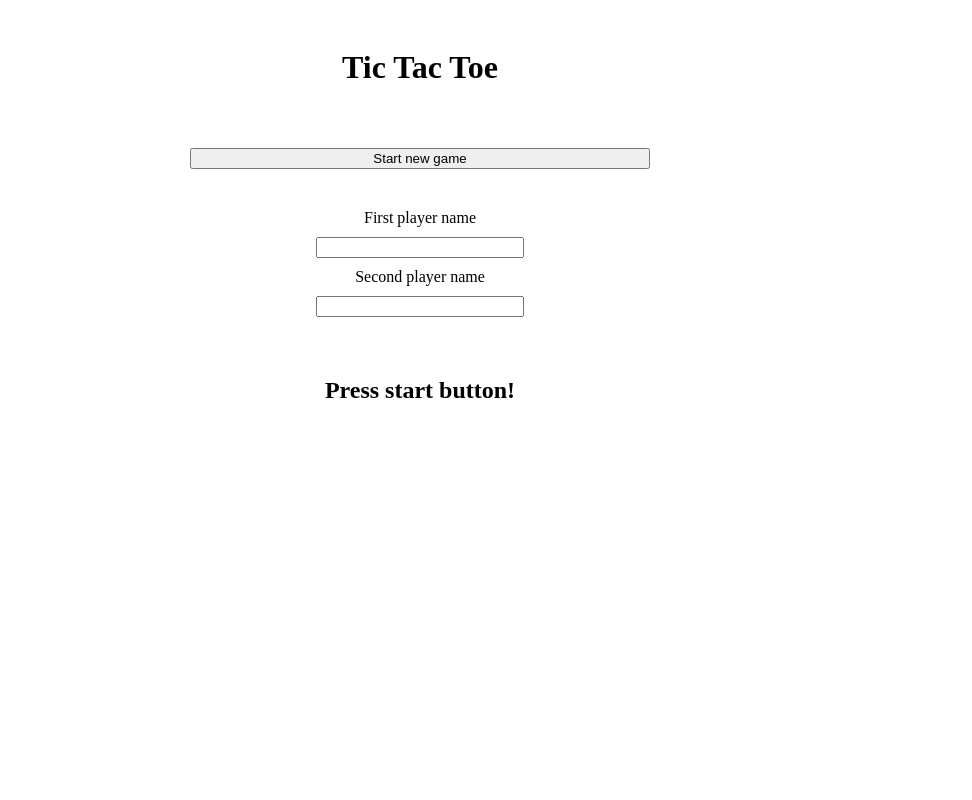
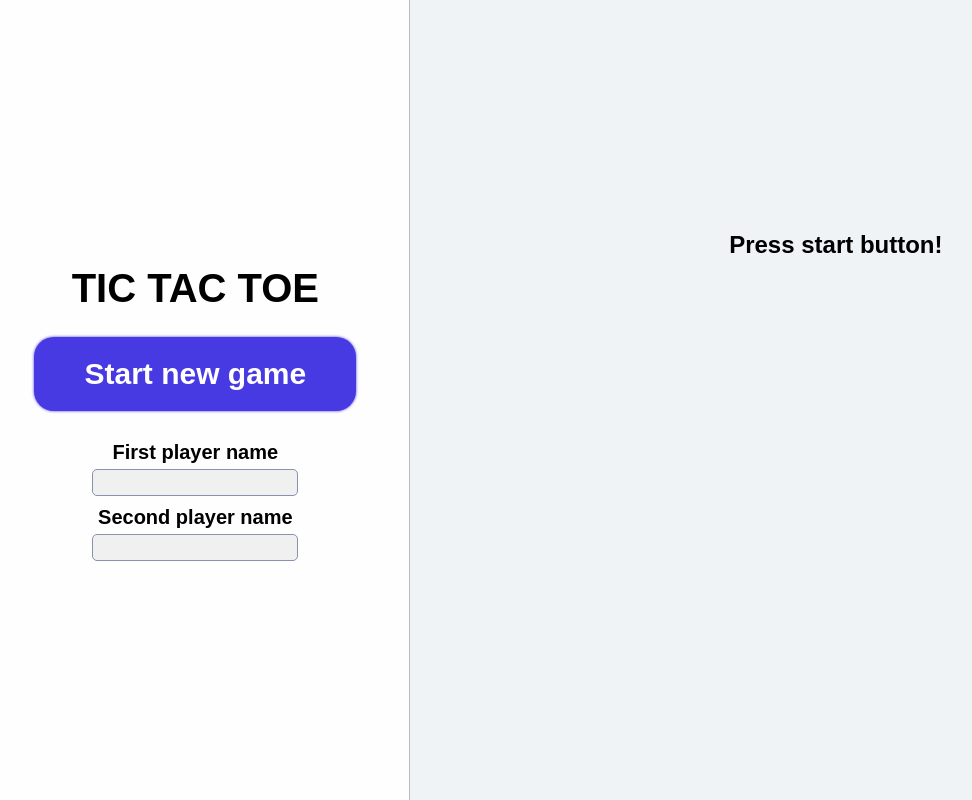
Before and after one commit to MrHyaena/tic-tac-toe, a plain HTML site: page index.html in a window 1280 px wide. Shown: the whole page, without its empty margins (18-990 px from the left). Drawn offline with Linux system fonts and the light colour scheme.

Commit message:
Console styling with CSS

```diff
--- a/index.html
+++ b/index.html
@@ -18,10 +18,12 @@
           <label for="inputTwo">Second player name</label>
           <input type="text" name="inputTwo" id="inputTwo" />
         </div>
+      </div>
+      <div id="boardColumn">
         <h2 id="turnBanner"></h2>
         <div id="playerStats"></div>
+        <div id="boardContainer"></div>
       </div>
-      <div id="boardContainer"></div>
     </div>
   </body>
 </html>
--- a/script.js
+++ b/script.js
@@ -1,6 +1,7 @@
 const startNewGame = document.querySelector("#startNewGame");
 const turnBanner = document.querySelector("#turnBanner");
 const controler = document.querySelector("#controler");
+const boardColumn = document.querySelector("#boardColumn");
 turnBanner.textContent = "Press start button!";
 startNewGame.addEventListener("click", () => {
   let playerOneName = document.getElementById("inputOne").value;
@@ -15,11 +16,11 @@ startNewGame.addEventListener("click", () => {
     const playerStats = document.querySelector("#playerStats");
 
     const playerOneStats = document.createElement("h3");
-    playerOneStats.textContent = "PLAYER ONE: " + playerOneName + " | X";
+    playerOneStats.textContent = playerOneName + " | X";
     playerStats.appendChild(playerOneStats);
 
     const playerTwoStats = document.createElement("h3");
-    playerTwoStats.textContent = "PLAYER TWO: " + playerTwoName + " | O";
+    playerTwoStats.textContent = playerTwoName + " | O";
     playerStats.appendChild(playerTwoStats);
 
     function createBoardDOM() {
@@ -43,13 +44,13 @@ startNewGame.addEventListener("click", () => {
                 squareContent = 1;
                 console.log(myGame.playerOne.name);
 
-                square.style.backgroundColor = "rgb(201, 165, 191)";
+                square.style.backgroundColor = "rgb(72, 58, 227)";
               } else if (myGame.gameboard.turn == 1) {
                 square.textContent = "O";
                 turnBanner.textContent = "Player One's turn!";
                 myGame.playerTwo.turn(squarePosition);
                 squareContent = 1;
-                square.style.backgroundColor = "rgb(201, 165, 191)";
+                square.style.backgroundColor = "rgb(72, 58, 227)";
               }
             }
           }
--- a/style.css
+++ b/style.css
@@ -2,12 +2,17 @@ h1 {
   text-align: center;
 }
 
+body {
+  margin: 0px;
+  --deep-blue: rgb(72, 58, 227);
+  --border-matrix: rgb(37, 128, 184);
+  font-family: Arial, Helvetica, sans-serif;
+}
+
 #outsideBoard {
   display: grid;
-  grid-template-columns: 2fr 1fr;
-  gap: 100px;
-  max-height: 100vh;
-  padding: 20px 200px;
+  grid-template-columns: 1fr 2fr;
+  min-height: 100vh;
   justify-content: center;
   align-items: center;
 }
@@ -16,14 +21,35 @@ h1 {
   display: flex;
   flex-direction: column;
   justify-content: center;
-  gap: 40px;
+  gap: 0px;
+  height: 100%;
+  width: 100%;
+  background-color: rgb(254, 254, 254);
 }
 
 .controler {
   display: flex;
   flex-direction: column;
   justify-content: center;
-  gap: 10px;
+  margin-top: 20px;
+}
+
+button {
+  min-width: 50%;
+  align-self: center;
+  padding: 20px 50px;
+  font-size: 30px;
+  background-color: var(--deep-blue);
+  border-radius: 20px;
+  border-style: none;
+  box-shadow: 0px 0px 3px var(--deep-blue);
+  color: white;
+  font-weight: bold;
+}
+
+h1 {
+  text-transform: uppercase;
+  font-size: 40px;
 }
 
 label,
@@ -32,26 +58,51 @@ label,
   text-align: center;
 }
 
+#boardColumn {
+  display: flex;
+  flex-direction: column;
+  justify-content: center;
+  align-items: center;
+  height: 100%;
+  background-color: rgb(239, 243, 246);
+  border-left: 1px solid rgb(188, 188, 188);
+}
+
 #boardContainer {
   display: grid;
   grid-template-columns: repeat(3, 100px);
   grid-template-rows: repeat(3, 100px);
-  gap: 2px;
   flex-shrink: 1;
+
+  gap: 5px;
 }
 
 #boardContainer div {
-  border-style: solid;
-  box-shadow: 0px 0px 8px rgb(201, 165, 191);
+  border: 1px solid var(--border-matrix);
   width: 100%;
   height: 100%;
   display: flex;
   justify-content: center;
   align-items: center;
   font-size: 500%;
+  box-sizing: border-box;
+  background-color: white;
+  box-shadow: 0px 0px 5px var(--deep-blue);
+  color: white;
 }
 
 input {
   width: 200px;
   align-self: center;
+  border-radius: 5px;
+  border: 1px solid rgb(137, 144, 176);
+  font-size: 20px;
+  background-color: rgb(240, 240, 240);
 }
+
+label {
+  margin-top: 10px;
+  margin-bottom: 5px;
+  font-size: 20px;
+  font-weight: bold;
+}
```
